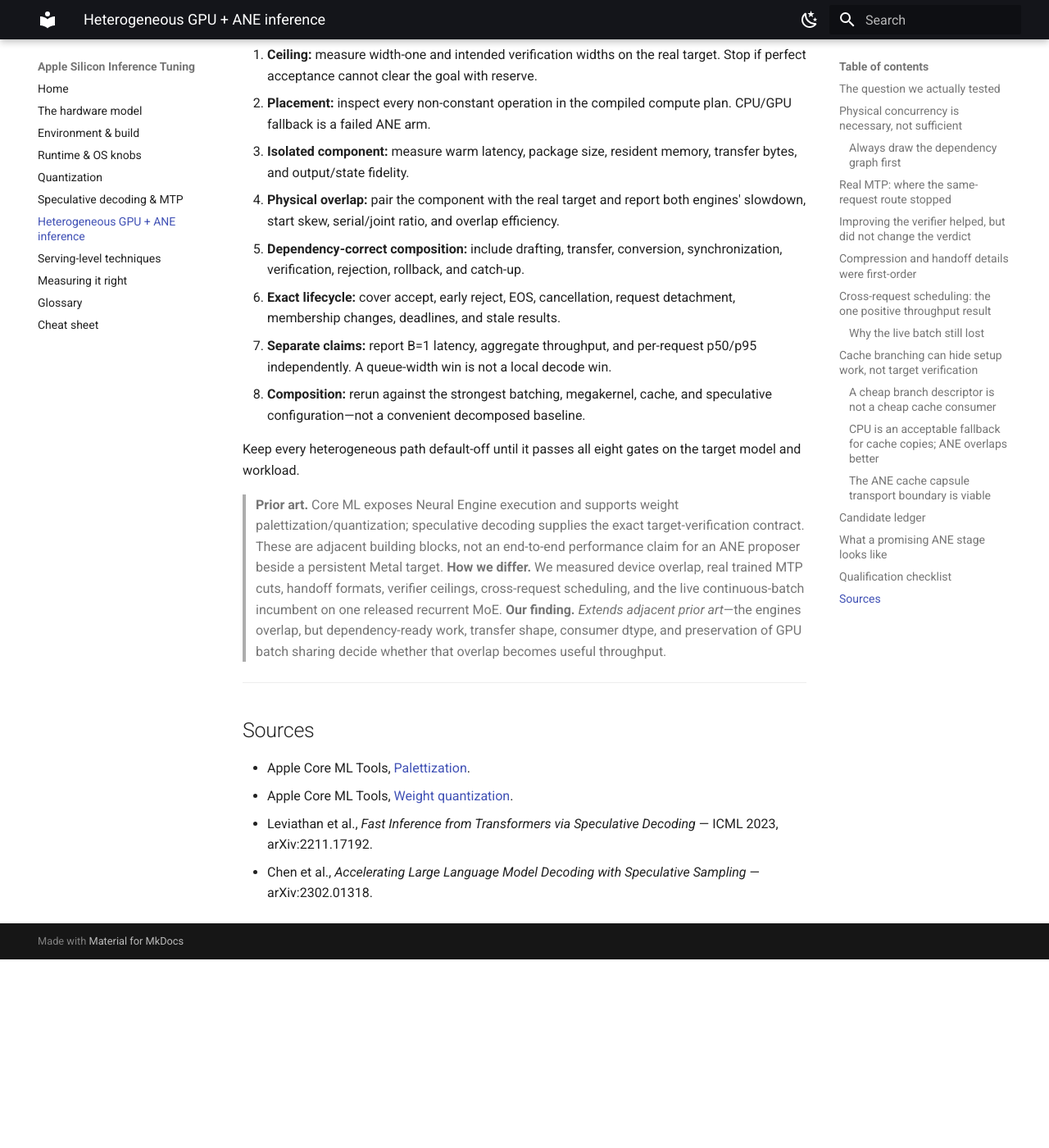
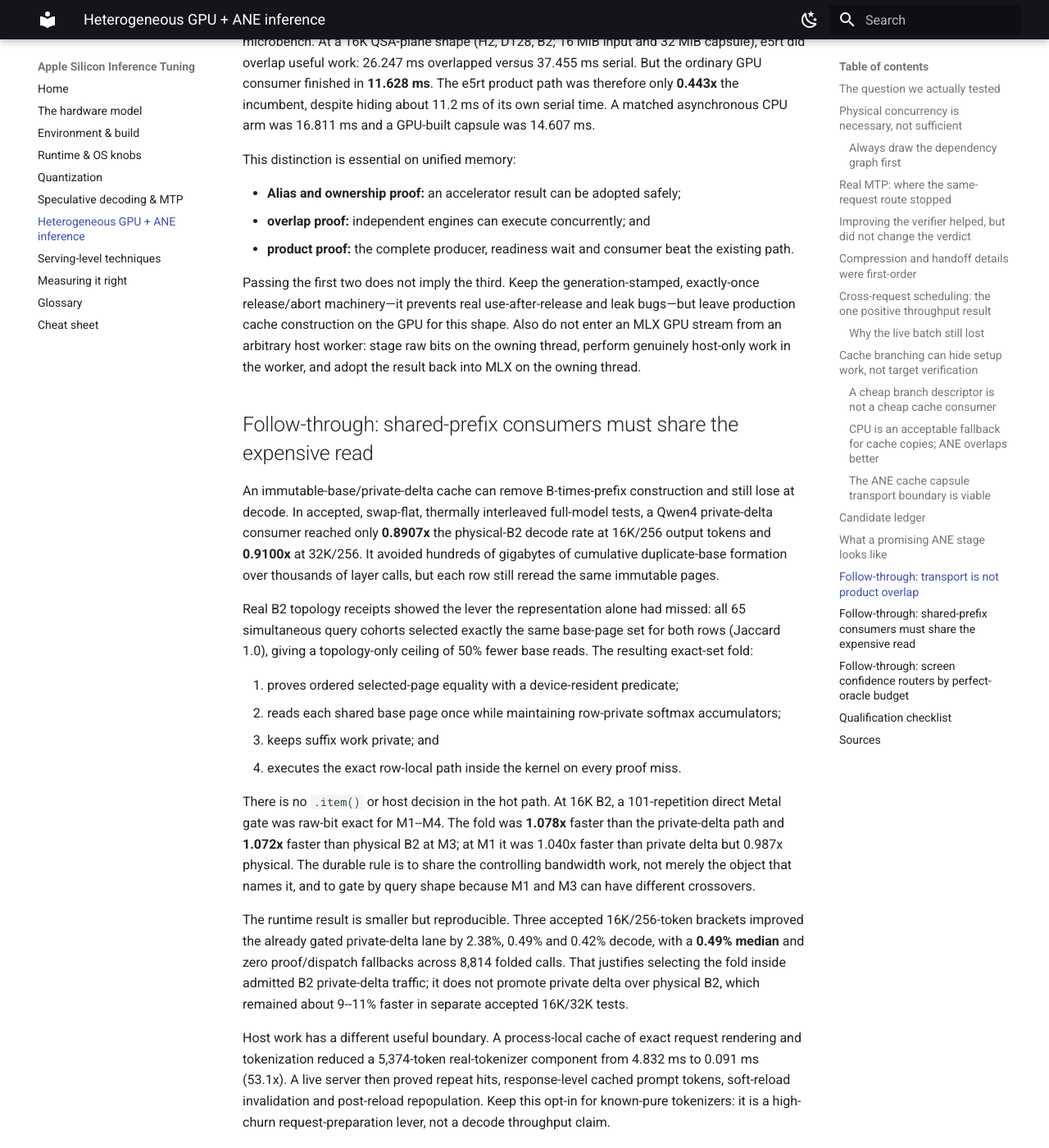
Before and after one commit to pierre427/apple-silicon-inference-tuning, an MkDocs documentation site: the page built from docs/heterogeneous-inference.md, in a window 1280 px wide and 1400 px high, scrolled down 12728 px. Shown: the whole window at 82% size. Built offline with MkDocs 1.6.1 and Material for MkDocs 9.7.7, drawn with Linux system fonts in a browser that asks for light colours; before the commit the page ends 13898 px from its top, so only the background shows below that; some of the changed text lies outside the part shown.

Commit message:
Document heterogeneous cache and QSA follow-through

```diff
--- a/docs/heterogeneous-inference.md
+++ b/docs/heterogeneous-inference.md
@@ -501,6 +501,87 @@ demonstrates a better measured ceiling.
     "verifier ceiling satisfied" and "state faithful" as two separate sign-offs;
     fix attention-reduction faithfulness before any phase-local ANE allocation.
 
+## Follow-through: transport is not product overlap
+
+The next production-shaped gate corrected an over-broad reading of the cache
+capsule microbench.  At a 16K QSA-plane shape (H2, D128, B2; 16 MiB input and
+32 MiB capsule), e5rt did overlap useful work: 26.247 ms overlapped versus
+37.455 ms serial.  But the ordinary GPU consumer finished in **11.628 ms**.
+The e5rt product path was therefore only **0.443x** the incumbent, despite
+hiding about 11.2 ms of its own serial time.  A matched asynchronous CPU arm
+was 16.811 ms and a GPU-built capsule was 14.607 ms.
+
+This distinction is essential on unified memory:
+
+- **Alias and ownership proof:** an accelerator result can be adopted safely;
+- **overlap proof:** independent engines can execute concurrently; and
+- **product proof:** the complete producer, readiness wait and consumer beat
+  the existing path.
+
+Passing the first two does not imply the third.  Keep the generation-stamped,
+exactly-once release/abort machinery—it prevents real use-after-release and
+leak bugs—but leave production cache construction on the GPU for this shape.
+Also do not enter an MLX GPU stream from an arbitrary host worker: stage raw
+bits on the owning thread, perform genuinely host-only work in the worker, and
+adopt the result back into MLX on the owning thread.
+
+## Follow-through: shared-prefix consumers must share the expensive read
+
+An immutable-base/private-delta cache can remove B-times-prefix construction
+and still lose at decode.  In accepted, swap-flat, thermally interleaved
+full-model tests, a Qwen4 private-delta consumer reached only **0.8907x** the
+physical-B2 decode rate at 16K/256 output tokens and **0.9100x** at 32K/256.
+It avoided hundreds of gigabytes of cumulative duplicate-base formation over
+thousands of layer calls, but each row still reread the same immutable pages.
+
+Real B2 topology receipts showed the lever the representation alone had
+missed: all 65 simultaneous query cohorts selected exactly the same base-page
+set for both rows (Jaccard 1.0), giving a topology-only ceiling of 50% fewer
+base reads.  The resulting exact-set fold:
+
+1. proves ordered selected-page equality with a device-resident predicate;
+2. reads each shared base page once while maintaining row-private softmax
+   accumulators;
+3. keeps suffix work private; and
+4. executes the exact row-local path inside the kernel on every proof miss.
+
+There is no `.item()` or host decision in the hot path.  At 16K B2, a
+101-repetition direct Metal gate was raw-bit exact for M1--M4.  The fold was
+**1.078x** faster than the private-delta path and **1.072x** faster than
+physical B2 at M3; at M1 it was 1.040x faster than private delta but 0.987x
+physical.  The durable rule is to share the controlling bandwidth work, not
+merely the object that names it, and to gate by query shape because M1 and M3
+can have different crossovers.
+
+The runtime result is smaller but reproducible. Three accepted 16K/256-token
+brackets improved the already gated private-delta lane by 2.38%, 0.49% and
+0.42% decode, with a **0.49% median** and zero proof/dispatch fallbacks across
+8,814 folded calls. That justifies selecting the fold inside admitted B2
+private-delta traffic; it does not promote private delta over physical B2,
+which remained about 9--11% faster in separate accepted 16K/32K tests.
+
+Host work has a different useful boundary. A process-local cache of exact
+request rendering and tokenization reduced a 5,374-token real-tokenizer
+component from 4.832 ms to 0.091 ms (53.1x). A live server then proved repeat
+hits, response-level cached prompt tokens, soft-reload invalidation and
+post-reload repopulation. Keep this opt-in for known-pure tokenizers: it is a
+high-churn request-preparation lever, not a decode throughput claim.
+
+## Follow-through: screen confidence routers by perfect-oracle budget
+
+Confidence is useful for allocating verification width only when the width
+increment is large enough to pay for extracting and routing on the signal.  A
+current K=2 trace with 196 proposals, 157 accepted tokens and 98 cycles bounds
+even a perfect oracle to **0.535--0.816%** of verifier projection time—only
+4.44--6.77 microseconds of total decision budget per cycle.  A synthetic
+5-microsecond router made the best arm 0.9940x.
+
+Do not add a synchronized confidence trace just to discover this afterward.
+Compute the perfect-oracle ceiling first.  Reopen the router when telemetry is
+already available without synchronization, draft depth reaches at least four,
+or measured full-model verification width is materially steeper than its
+projection-only model.
+
 ## Qualification checklist
 
 Use this order; each step has an early stop.
```
